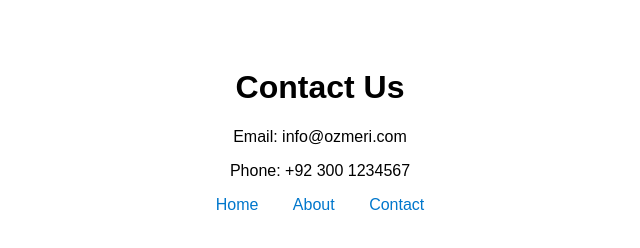
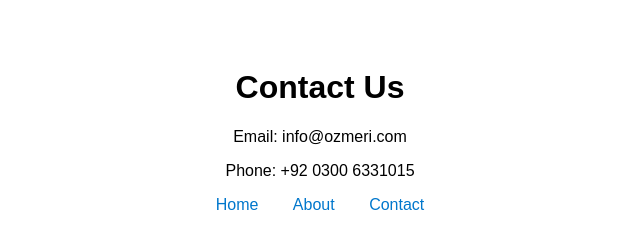
Before and after one commit to itsdaudmirza/Ozmeri, a plain HTML site: page contact.html in a window 1280 px wide. Shown: the full height of the page, 320-960 px from the left. Drawn offline with Linux system fonts and the light colour scheme.

Commit message:
Update contact.html

```diff
--- a/contact.html
+++ b/contact.html
@@ -18,7 +18,7 @@
 <body>
   <h1>Contact Us</h1>
   <p>Email: info@ozmeri.com</p>
-  <p>Phone: +92 300 1234567</p>
+  <p>Phone: +92 0300 6331015</p>
 
   <nav>
     <a href="index.html">Home</a>
```
